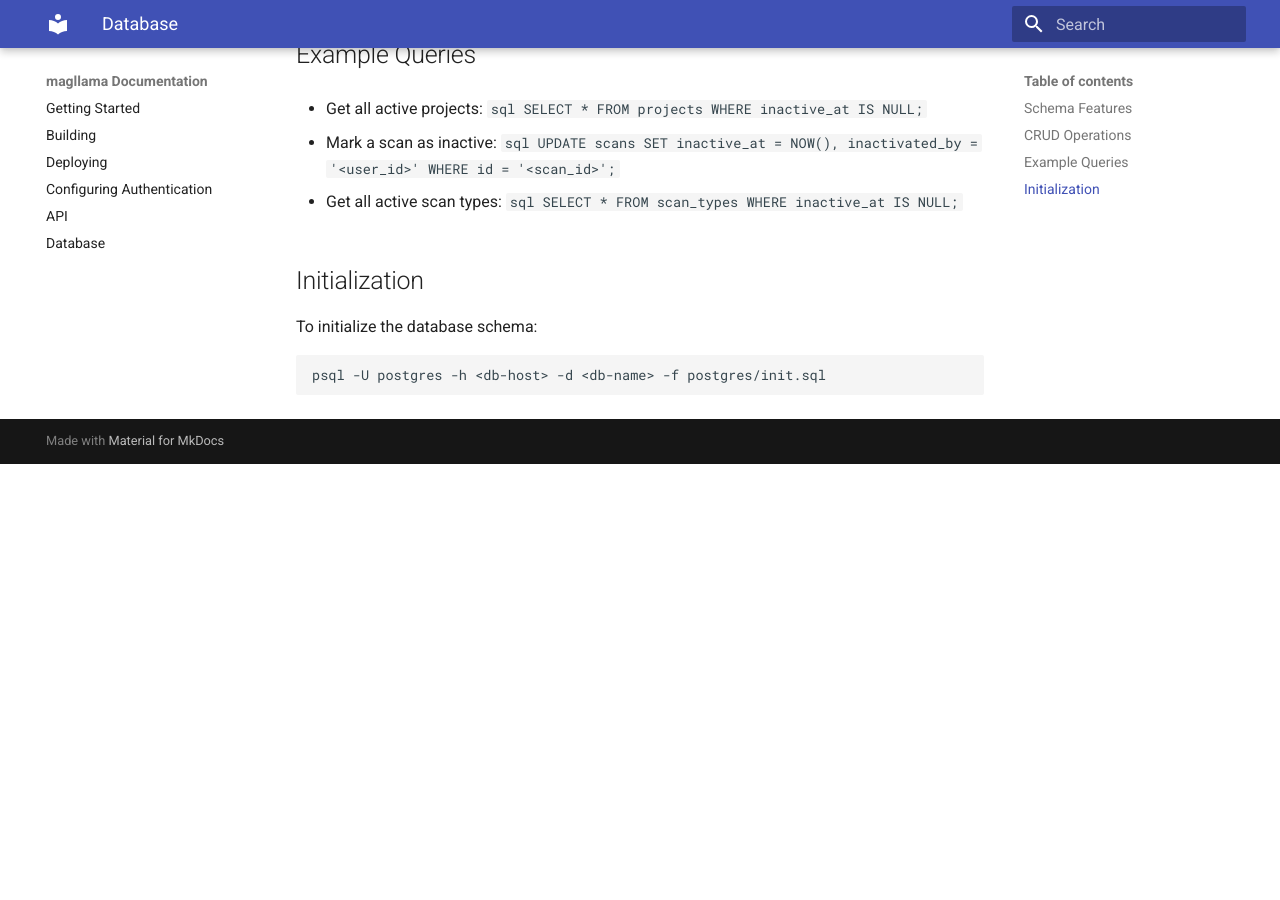
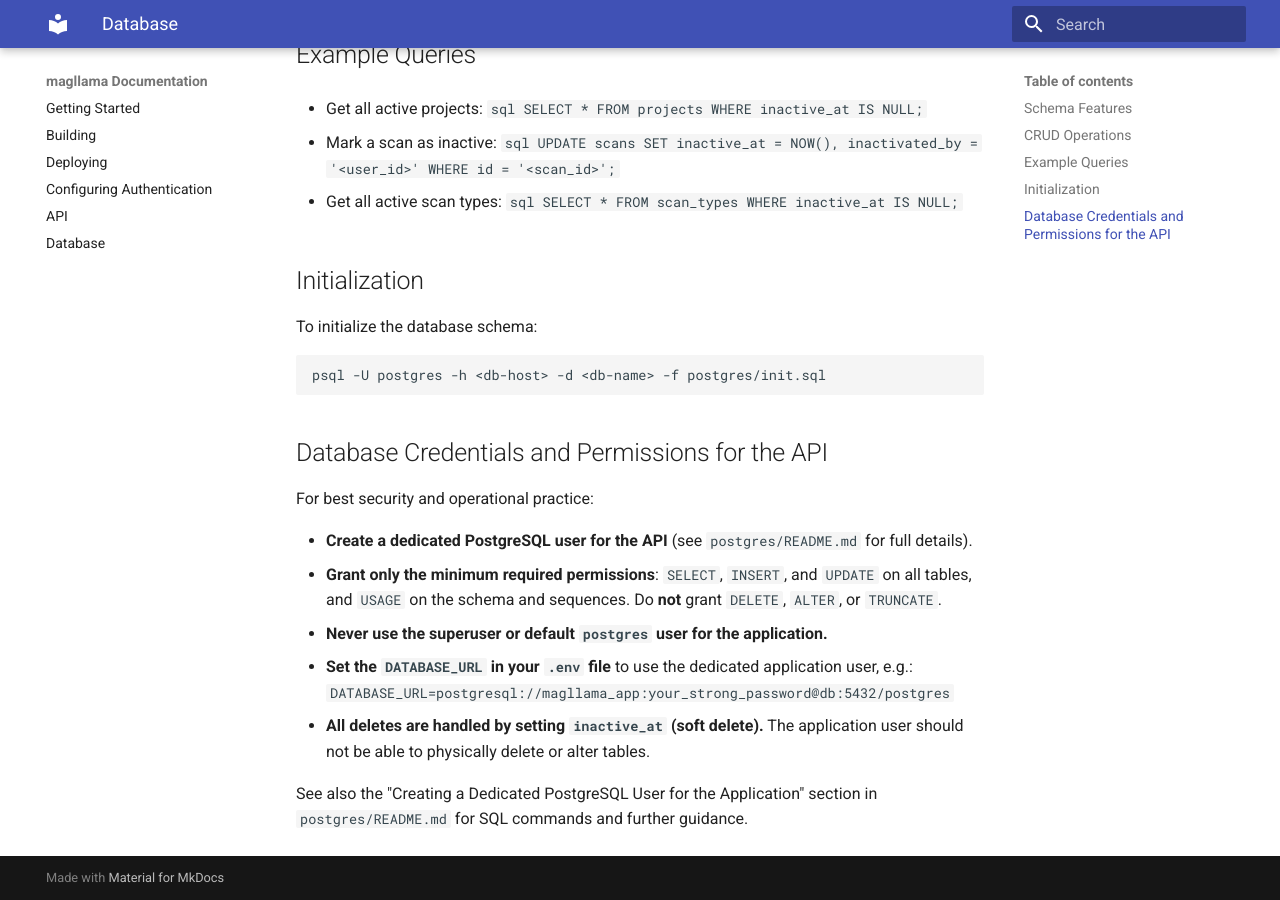
Before and after one commit to VirtuallyScott/magllama-backend, an MkDocs documentation site: the page built from docs/database.md, in a window 1280 px wide and 900 px high, scrolled down 737 px. Built offline with MkDocs 1.6.1 and Material for MkDocs 9.7.7, drawn with Linux system fonts in a browser that asks for light colours; before the commit the page ends 1201 px from its top, so only the background shows below that.

Commit message:
docs: add guidance on API DB credentials and permissions for security

````diff
--- a/docs/database.md
+++ b/docs/database.md
@@ -39,3 +39,18 @@ To initialize the database schema:
 ```bash
 psql -U postgres -h <db-host> -d <db-name> -f postgres/init.sql
 ```
+
+## Database Credentials and Permissions for the API
+
+For best security and operational practice:
+
+- **Create a dedicated PostgreSQL user for the API** (see `postgres/README.md` for full details).
+- **Grant only the minimum required permissions**: `SELECT`, `INSERT`, and `UPDATE` on all tables, and `USAGE` on the schema and sequences. Do **not** grant `DELETE`, `ALTER`, or `TRUNCATE`.
+- **Never use the superuser or default `postgres` user for the application.**
+- **Set the `DATABASE_URL` in your `.env` file** to use the dedicated application user, e.g.:
+  ```
+  DATABASE_URL=postgresql://magllama_app:your_strong_password@db:5432/postgres
+  ```
+- **All deletes are handled by setting `inactive_at` (soft delete).** The application user should not be able to physically delete or alter tables.
+
+See also the "Creating a Dedicated PostgreSQL User for the Application" section in `postgres/README.md` for SQL commands and further guidance.
````
Also changed, not shown: api/README.md (+9 -1 lines), docs/getting-started.md (+2 -0 lines).
